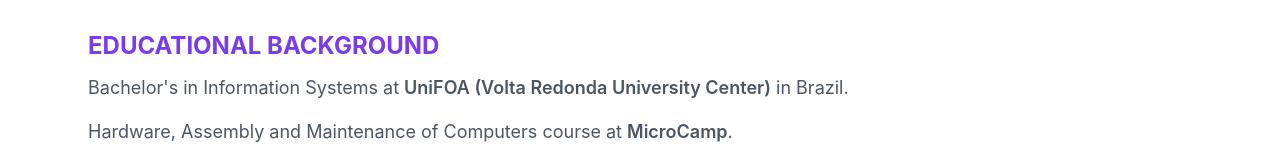
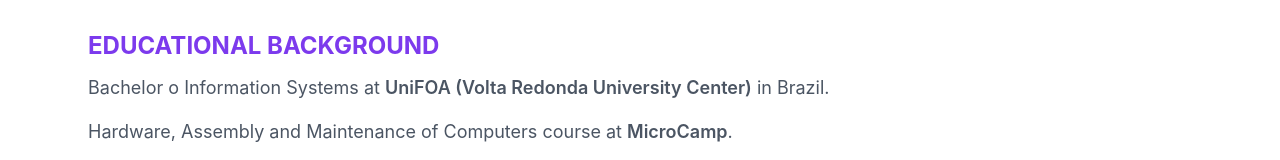
Before and after one commit to daniloribeiro00/daniloribeiro00, a Vue app: page /about in a window 1280 px wide. Shown: the part 242-402 px from the top of the page. Built offline with nearby package versions, Linux system fonts and the light colour scheme.

Commit message:
updated about page

```diff
--- a/src/views/About.vue
+++ b/src/views/About.vue
@@ -51,7 +51,7 @@
         {{
           globalStore.language === 'pt-BR'
             ? 'Bacharel em Sistemas de Informação pelo '
-            : "Bachelor's in Information Systems at"
+            : 'Bachelor o Information Systems at'
         }}
         <a
           href="https://www.unifoa.edu.br"
```
